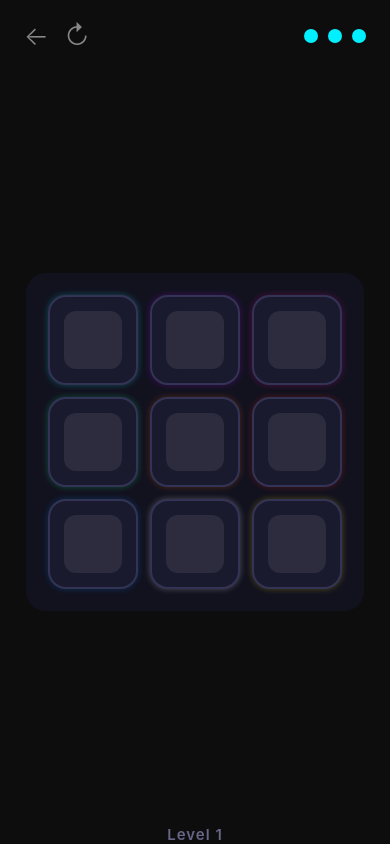
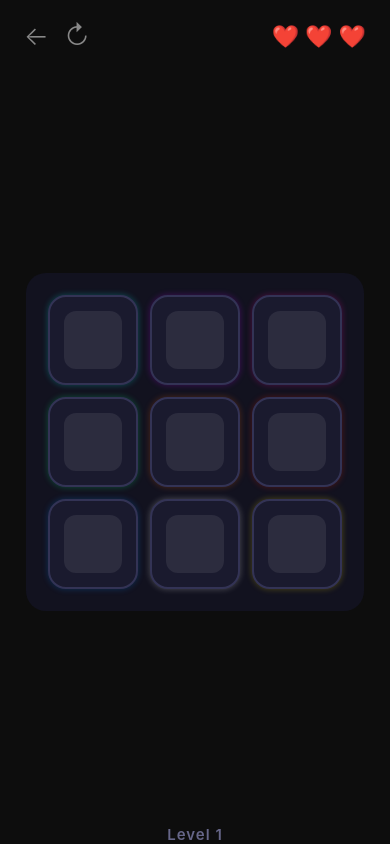
Before and after one commit to moadh704/neurox, a React Native app: screen /Home in a window 390 px wide. Both pictures are taken after a click on the element 195 px from the left and 221 px from the top of the page. Built offline with nearby package versions, Linux system fonts and the light colour scheme.

Commit message:
design: lives as pink hearts like Arrows screenshot

```diff
--- a/src/screens/GameScreen.tsx
+++ b/src/screens/GameScreen.tsx
@@ -152,17 +152,14 @@ export default function GameScreen() {
     setTimeout(() => startNewRound(1), 200);
   };
 
+  // Hearts for lives - exactly like Arrows screenshot
   const renderLives = () => {
     return (
       <View style={styles.livesContainer}>
         {Array.from({ length: MAX_LIVES }).map((_, index) => (
-          <View
-            key={index}
-            style={[
-              styles.lifeDot,
-              { backgroundColor: index < lives ? '#00f0ff' : '#222233' }
-            ]}
-          />
+          <Text key={index} style={styles.heart}>
+            {index < lives ? '❤️' : '♡'}
+          </Text>
         ))}
       </View>
     );
@@ -206,7 +203,7 @@ export default function GameScreen() {
             </TouchableOpacity>
           </View>
 
-          {/* Lives on the right */}
+          {/* Hearts on the right - exactly like Arrows */}
           <View style={styles.topRight}>
             {renderLives()}
           </View>
@@ -257,12 +254,8 @@ const styles = StyleSheet.create({
     marginTop: 32,
     letterSpacing: 1,
   },
-  livesContainer: { flexDirection: 'row', gap: 10 },
-  lifeDot: {
-    width: 14,
-    height: 14,
-    borderRadius: 7,
-  },
+  livesContainer: { flexDirection: 'row', gap: 6 },
+  heart: { fontSize: 22 },
   retryButton: {
     marginTop: 40,
     backgroundColor: '#00f0ff',
```
